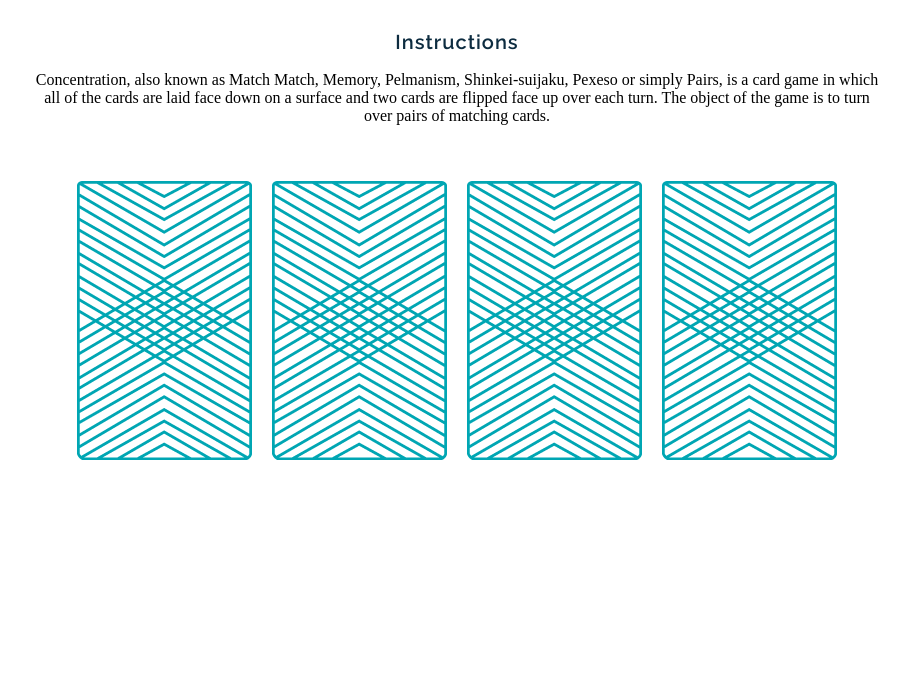
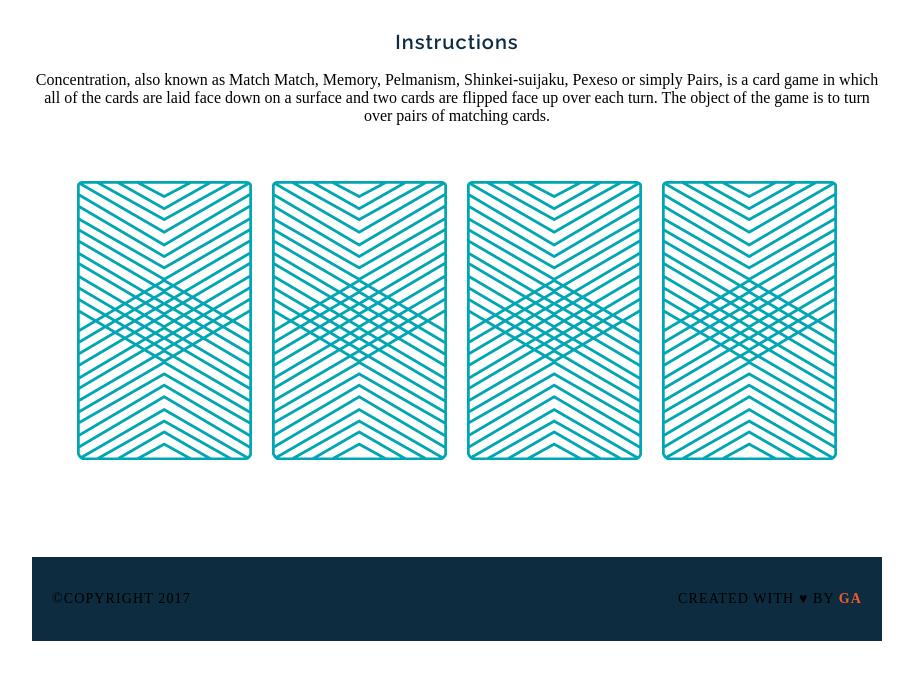
Before and after one commit to BDMartinez/wdi-fundamentals-memorygame, a plain HTML site: page index.html in a window 1280 px wide. Shown: the part 214-890 px from the top of the page, without its empty margins (183-1096 px from the left). Before the commit the page ends 806 px from the top, so only its background shows below. Drawn offline with Linux system fonts and the light colour scheme; a web font is replaced by a local one.

```diff
--- /dev/null
+++ b/css/reset.css
@@ -0,0 +1,48 @@
+/* http://meyerweb.com/eric/tools/css/reset/
+   v2.0 | 20110126
+   License: none (public domain)
+*/
+
+html, body, div, span, applet, object, iframe,
+h1, h2, h3, h4, h5, h6, p, blockquote, pre,
+a, abbr, acronym, address, big, cite, code,
+del, dfn, em, img, ins, kbd, q, s, samp,
+small, strike, strong, sub, sup, tt, var,
+b, u, i, center,
+dl, dt, dd, ol, ul, li,
+fieldset, form, label, legend,
+table, caption, tbody, tfoot, thead, tr, th, td,
+article, aside, canvas, details, embed,
+figure, figcaption, footer, header, hgroup,
+menu, nav, output, ruby, section, summary,
+time, mark, audio, video {
+	margin: 0;
+	padding: 0;
+	border: 0;
+	font-size: 100%;
+	font: inherit;
+	vertical-align: baseline;
+}
+/* HTML5 display-role reset for older browsers */
+article, aside, details, figcaption, figure,
+footer, header, hgroup, menu, nav, section {
+	display: block;
+}
+body {
+	line-height: 1;
+}
+ol, ul {
+	list-style: none;
+}
+blockquote, q {
+	quotes: none;
+}
+blockquote:before, blockquote:after,
+q:before, q:after {
+	content: '';
+	content: none;
+}
+table {
+	border-collapse: collapse;
+	border-spacing: 0;
+}
--- a/css/style.css
+++ b/css/style.css
@@ -25,6 +25,11 @@
 	letter-spacing: 1px;
 	margin: 0 20px;
 	padding: 20px 0;
+	border-bottom: 2px solid transparent;
+}
+
+a:hover {
+	border-color: white;
 }
 
 main {
@@ -52,3 +57,35 @@
 	text-align: center;
 	margin: 0;
 }
+
+footer {
+	text-transform: uppercase;
+	padding: 20px;
+	background-color: #0D2C40;
+	text-color: white;
+	font-size: 14px;
+	letter-spacing: .08em;
+	font-weight: 500;
+}
+
+.copyright {
+	float: left;
+}
+
+.message {
+	float: right;
+}
+
+.clearfix:after {
+	visibility: hidden;
+	display: block;
+	content:" ";
+	clear: both;
+	height: 0;
+	font-size: 0;
+}
+
+.name {
+	color: #F15B31;
+	font-weight: 700;
+}
--- a/index.html
+++ b/index.html
@@ -33,8 +33,14 @@
 	</main>
 
 	<br />
-</div>
+	<footer class="clearfix">
+		<p class="copyright">&copyCopyright 2017</p>
+		<p class="message">Created with &hearts; by <span class="name">GA</span></p>
+
+	</footer>
+	</div>
 </main>
+<script src="js/main.js"></script>
 </body>
 
 </html>
--- /dev/null
+++ b/js/main.js
@@ -0,0 +1,12 @@
+console.log("Up and running!");
+var cardOne = "Queen";
+
+var cardTwo = "King";
+
+var cardThree = "Queen";
+
+var cardFour = "King";
+
+console.log("User flipped " + cardOne);
+
+console.log("User flipped " + cardFour);
```
